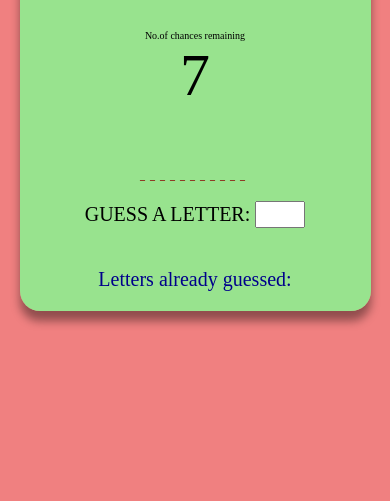
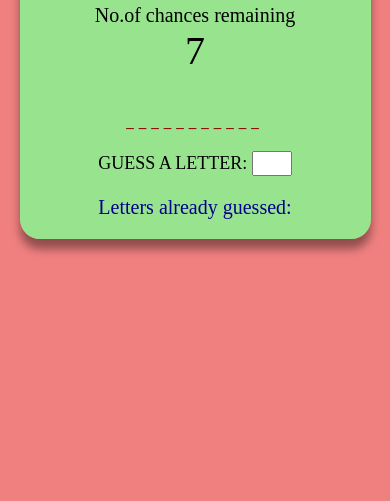
Before and after one commit to Baba0608/FindWordGame, a plain HTML site: page game.html in a window 390 px wide. Shown: the part 343-844 px from the top of the page. Drawn offline with Linux system fonts and the light colour scheme.

Commit message:
media query

```diff
--- a/style.css
+++ b/style.css
@@ -112,18 +112,63 @@ a:hover{
 }
 
 @media (max-width:600px) {
+
+    .main {
+        width: 90%;
+    }
+}
+
+@media (max-width:400px) {
+
+    .title{
+        font-size: 10px;
+        margin: 20px;
+    }
     .main {
         width: 90%;
     }
 
     #word-to-guess {
-        text-align: center;
-        font-size: 10px;
+        font-size: 15px;
         letter-spacing: 5px;
+        display: flex;
+        justify-content: center;
+        margin-top: 20px;
 
     }
 
     .chances {
-        font-size: 10px;
+        font-size: 20px;
     }
+
+    #count{
+        font-size: 40px;
+    }
+
+    .word{
+        margin: 20px;
+    }
+
+    .won-lost{
+        font-size: 20px;
+    }
+
+    .guessed{
+        font-size: 20px;
+    }
+
+    #guessedSet{
+        font-size: 15px;
+    }
+
+    .inp{
+        font-size: 18px;
+    }
+
+    #letter{
+        font-size: 18px;
+        width: 40px;
+    }
+
+
 }
```
